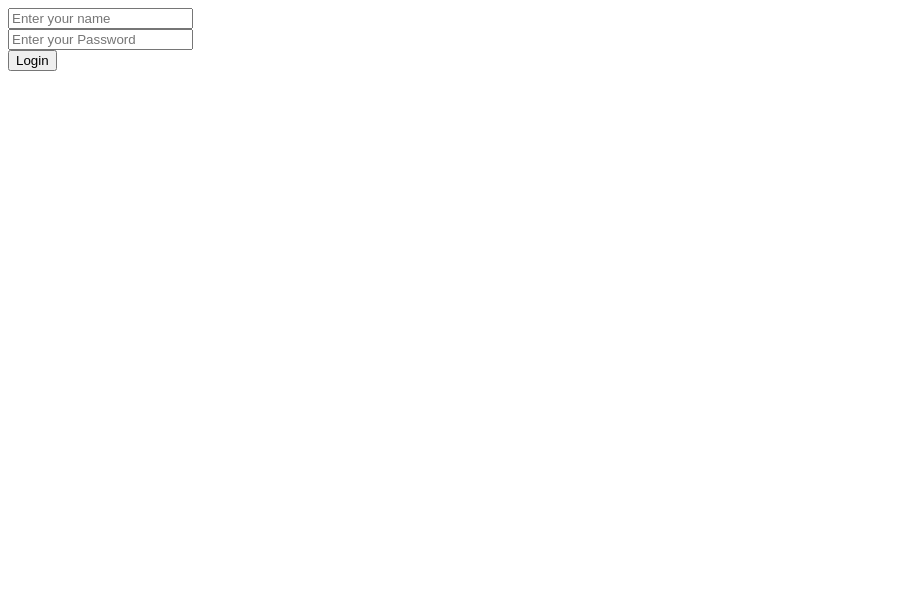
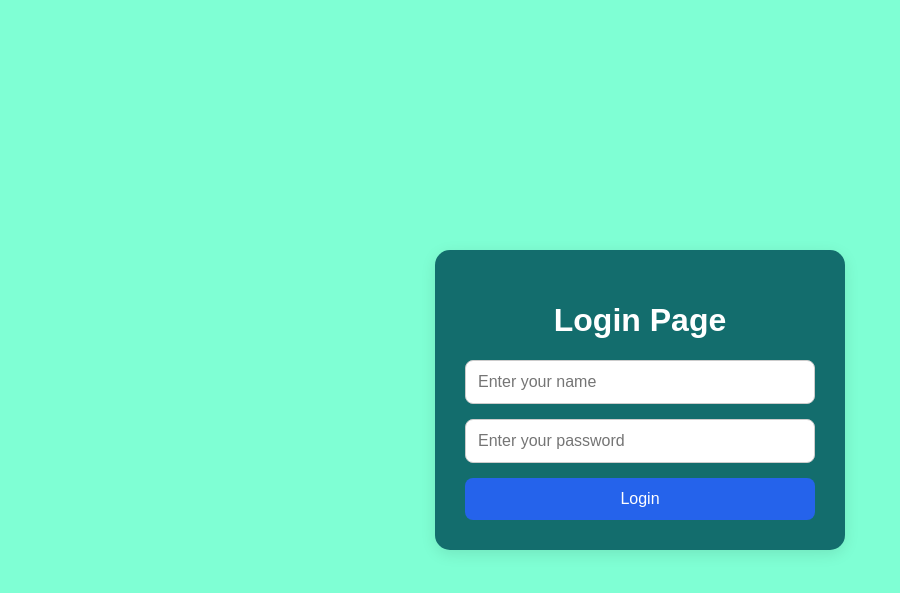
Before and after one commit to ahrarmofiz01/MY-WEB, a Flask app: page / in a window 1280 px wide. Shown: the top 593 px of the page, without its empty margins (0-900 px from the left). Run offline with Flask 3, Linux system fonts and the light colour scheme.

Commit message:
add code

```diff
--- a/templates/index.html
+++ b/templates/index.html
@@ -1,16 +1,122 @@
+
 <!DOCTYPE html>
 <html lang="en">
+
 <head>
     <meta charset="UTF-8">
     <meta name="viewport" content="width=device-width, initial-scale=1.0">
-    <title>login_pages</title>
+
+    <title>Login Page</title>
+
+    <style>
+
+        /* Background and page alignment */
+        body {
+            background-color: aquamarine;
+            min-height: 100vh;
+            margin: 0;
+
+            display: flex;
+            justify-content: center;
+            align-items: center;
+
+            font-family: Arial, sans-serif;
+        }
+
+        /* Login card */
+        .login-card {
+            background-color: rgb(19, 109, 109);
+
+            width: 350px;
+            padding: 30px;
+
+            border-radius: 15px;
+
+            box-shadow: 0 4px 15px rgba(0, 0, 0, 0.1);
+        }
+
+        /* Form layout */
+        form {
+            display: flex;
+            flex-direction: column;
+            gap: 15px;
+        }
+
+        /* Name and password input */
+        input {
+            width: 100%;
+            box-sizing: border-box;
+
+            padding: 12px;
+
+            border: 1px solid #ccc;
+            border-radius: 8px;
+
+            font-size: 16px;
+        }
+
+        /* Login button */
+        button {
+            width: 100%;
+
+            padding: 12px;
+
+            background-color: #2563eb;
+            color: white;
+
+            border: none;
+            border-radius: 8px;
+
+            font-size: 16px;
+            cursor: pointer;
+        }
+
+        /* Button hover effect */
+        button:hover {
+            background-color: #1d4ed8;
+        }
+
+    </style>
+
 </head>
-<body><div>
-    <form action="/login" method="POST">
-        <input type="text" name="name" placeholder="Enter your name"><br>
-           <input type="password" name="name" placeholder="Enter your Password"><br>
-           <button type="submit"> Login</button>
-    </form>
+
+<body>
+
+    <!-- Login card -->
+    <div class="login-card">
+
+        <h1 style="text-align: center; color: white;">
+            Login Page
+        </h1>
+
+        <!-- Login form -->
+        <form action="/login" method="POST">
+
+            <!-- Name input -->
+            <input
+                type="text"
+                name="name"
+                placeholder="Enter your name"
+                required
+            >
+
+            <!-- Password input -->
+            <input
+                type="password"
+                name="password"
+                placeholder="Enter your password"
+                required
+            >
+
+            <!-- Login button -->
+            <button type="submit">
+                Login
+            </button>
+
+        </form>
+
     </div>
+
 </body>
+
 </html>
```
